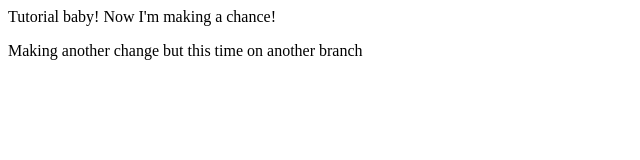
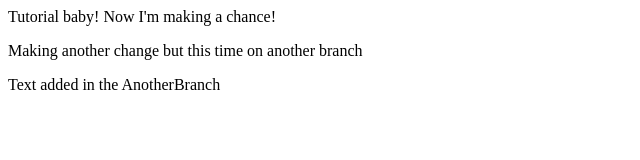
Before and after one commit to GucciPop/Git, a plain HTML site: page index.html in a window 1280 px wide. Shown: the whole page, without its empty margins (0-640 px from the left). Drawn offline with Linux system fonts and the light colour scheme.

Commit message:
added a line

```diff
--- a/index.html
+++ b/index.html
@@ -1,2 +1,3 @@
 <div>Tutorial baby! Now I'm making a chance!</div>
 <p>Making another change but this time on another branch</p>
+<p>Text added in the AnotherBranch</p>
```
